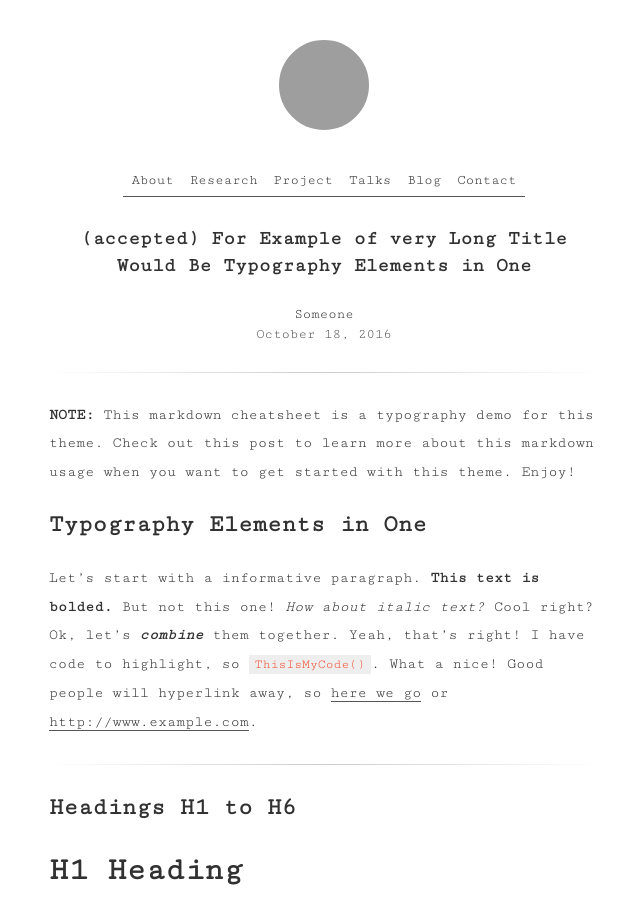
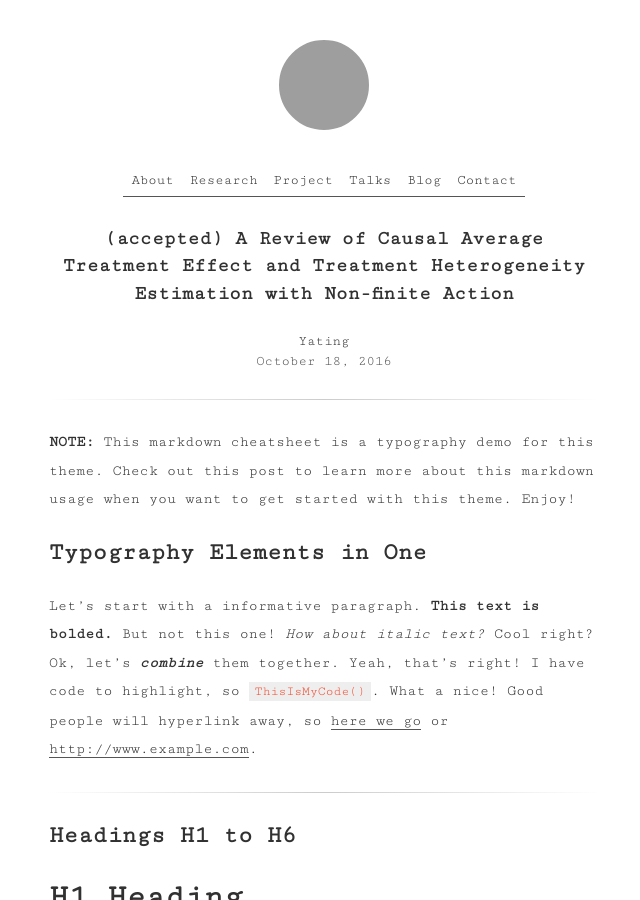
Before and after one commit to yatingz205/yatingz205.github.io, a Jekyll site: the page built from _research/2016-10-18-research-very-long-title-post.md, in a window 1280 px wide and 900 px high. Shown: the whole window, without its empty margins (316-956 px from the left). Built offline with Jekyll 4.4.1, drawn with Linux system fonts in a browser that asks for light colours; formulas are drawn with MathJax 3.

Commit message:
Update 2016-10-18-research-very-long-title-post.md

```diff
--- a/_research/2016-10-18-research-very-long-title-post.md
+++ b/_research/2016-10-18-research-very-long-title-post.md
@@ -1,9 +1,9 @@
 ---
-title: For Example of very Long Title Would Be Typography Elements in One
+title: A Review of Causal Average Treatment Effect and Treatment Heterogeneity Estimation with Non-finite Action
 type: researches
 date: 2016-10-18
-imageurl: /the-plain-academic/assets/preview-mycat.png
-authors: Someone
+imageurl: /assets/preview-mycat.png
+authors: Yating
 status: accepted
 ---
 
```
